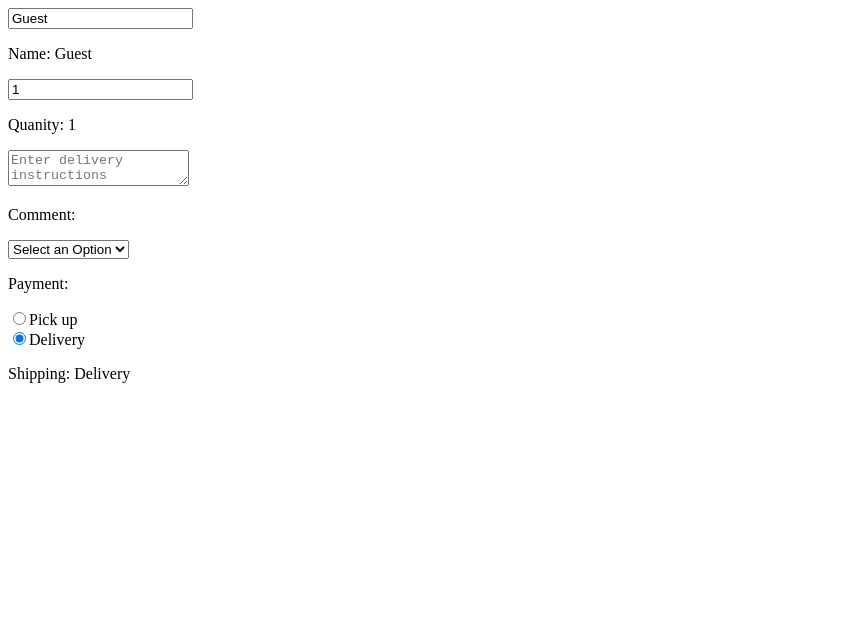
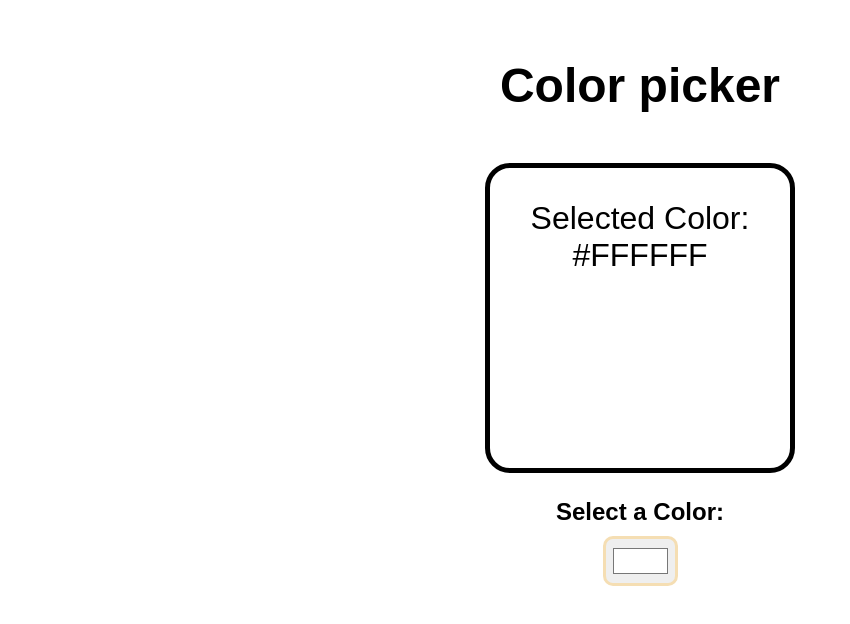
Before and after one commit to xuanwenj/ViteReactDemo, a React (Vite) app in the folder my-react-app/: page / in a window 1280 px wide. Shown: the top 624 px of the page, without its empty margins (0-850 px from the left). Built offline with nearby package versions, Linux system fonts and the light colour scheme.

Commit message:
Color picker

```diff
--- a/my-react-app/src/App.jsx
+++ b/my-react-app/src/App.jsx
@@ -1,8 +1,8 @@
 
-import MyComponent from './MyComponent.jsx'
+import ColorPicker from './ColorPicker.jsx'
 
 function App() {
-  return(<MyComponent/>);
+  return(<ColorPicker/>);
 }
 
 
--- /dev/null
+++ b/my-react-app/src/ColorPicker.jsx
@@ -0,0 +1,22 @@
+import React, {useState} from 'react'
+
+function ColorPicker(){
+
+    const [color, setColor] = useState("#FFFFFF");
+    function handleColorChange(event){
+        setColor(event.target.value);
+    }
+    return(
+        <div className="color-picker-container">
+
+            <h1>Color picker</h1>
+            {/* css property in js, be object by using {} */}
+            <div className="color-display" style={{backgroundColor: color}}>
+            <p>Selected Color: {color}</p>
+            </div>
+            <label>Select a Color:</label>
+            <input type="color" value={color} onChange={handleColorChange} />
+        </div>);
+
+}
+export default ColorPicker
--- a/my-react-app/src/index.css
+++ b/my-react-app/src/index.css
@@ -76,3 +76,45 @@
 .counter-button:hover{
   background-color: rgb(16, 239, 164);
 }
+
+body{
+    font-family: Arial, Helvetica, sans-serif;
+}
+.color-picker-container{
+    display: flex;
+    flex-direction: column;
+    align-items: center;
+}
+h1{
+  margin: 50px;
+  font-size: 3rem;
+}
+.color-display{
+  width: 300px;
+  height: 300px;
+  display: flex;
+  justify-content:center;
+  border: 5px solid black;
+  border-radius: 25px;
+  margin-bottom: 25px;
+  transition: 0.25 ease;
+}
+.color-display p{
+  color: black;
+  font-size: 2rem;
+  text-align: center;
+
+}
+label{
+  font-size: 1.5rem;
+  font-weight: bold;
+  margin-bottom: 10px;
+}
+
+input[type="color"]{
+  width: 75px;
+  height: 50px;
+  padding: 5px;
+  border-radius: 10px;
+  border: 3px solid wheat
+}
--- a/my-react-app/src/main.jsx
+++ b/my-react-app/src/main.jsx
@@ -33,6 +33,11 @@
 // onChange = event handler used primarily with form elemets
 //             ex. <input>, <textarea>, <select>, <radio>
 //             Traggers a functioin every time the value of the input changes
+
+//Color picker
+
+
+
 ReactDOM.createRoot(document.getElementById('root')).render(
   <React.StrictMode>
     <App />
```
